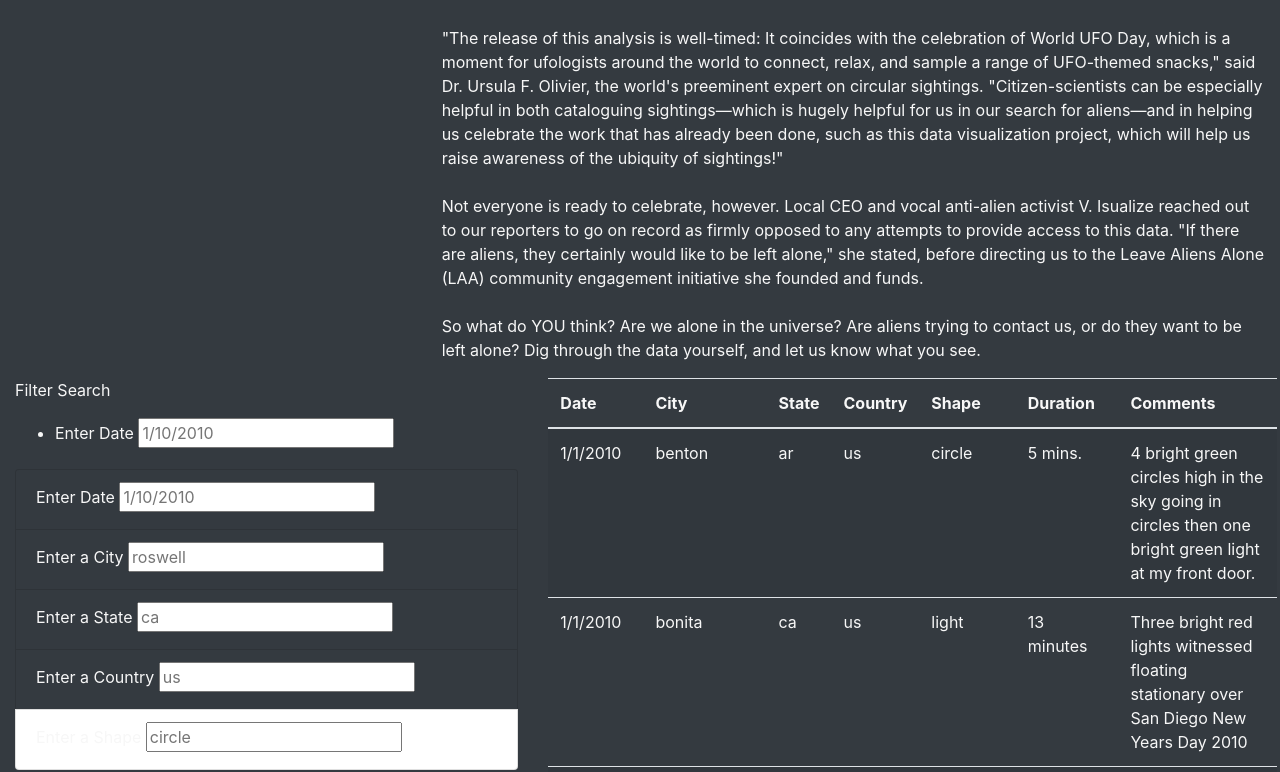
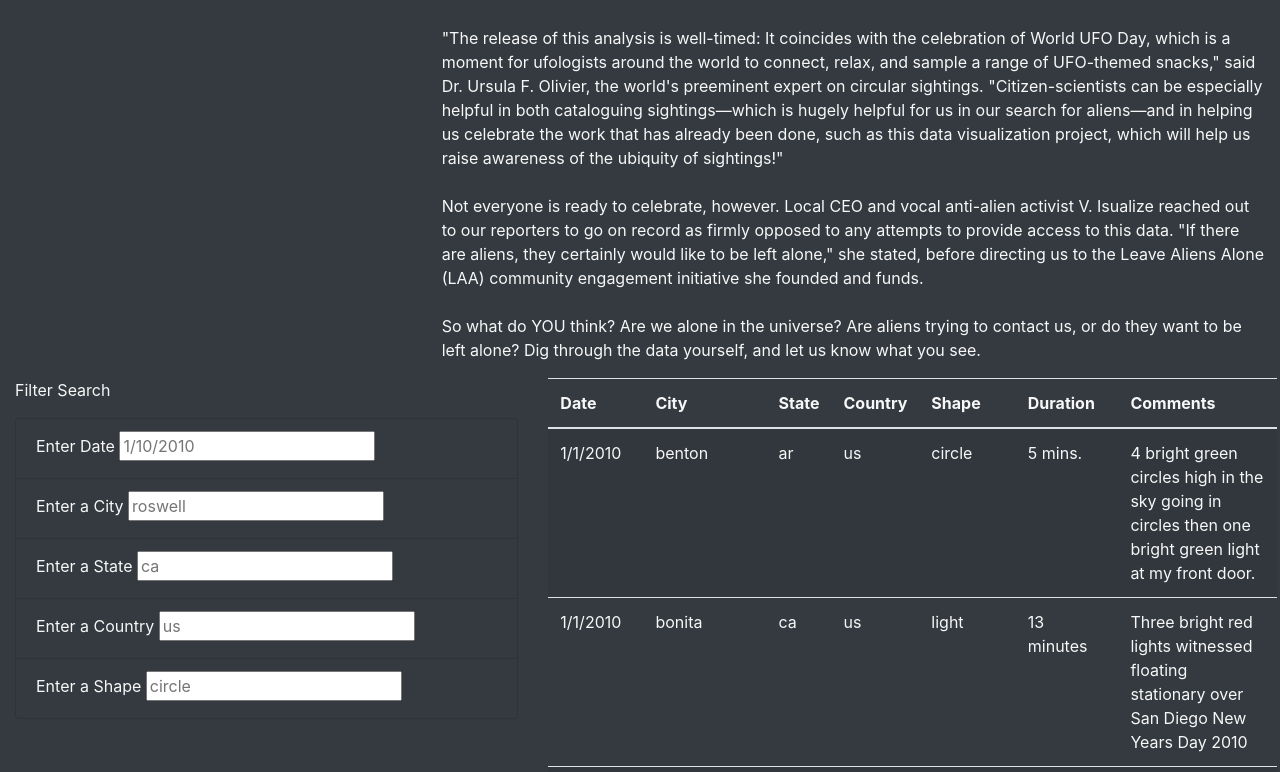
Before and after one commit to Murphnj4/UFO, a plain HTML site: page index.html in a window 1280 px wide. Shown: the part 201-973 px from the top of the page. Drawn offline with nearby package versions, Linux system fonts and the light colour scheme; files that its build step writes are made by us from their sources; files whose address does not match are found by name.

Commit message:
Add files via upload

```diff
--- a/index.html
+++ b/index.html
@@ -52,10 +52,10 @@
         <form bg-dark>
         <p>Filter Search</p>
         <ul>
-          <li>
+          <!-- <li>
             <label for="date">Enter Date</label>
             <input type="text" placeholder="1/10/2010" id="datetime" />
-          </li>
+          </li> -->
           <!-- <li>
              <button id="filter-btn" type="button" class="btn btn-dark">
                Filter Table
@@ -80,7 +80,7 @@
               <label for="country">Enter a Country</label>
               <input type="text" placeholder="us" id="country" />
             </li>
-            <li class="list-group-item">
+            <li class="list-group-item bg-dark">
               <label for="shape">Enter a Shape</label>
               <input type="text" placeholder="circle" id="shape" />
             </li>
```
